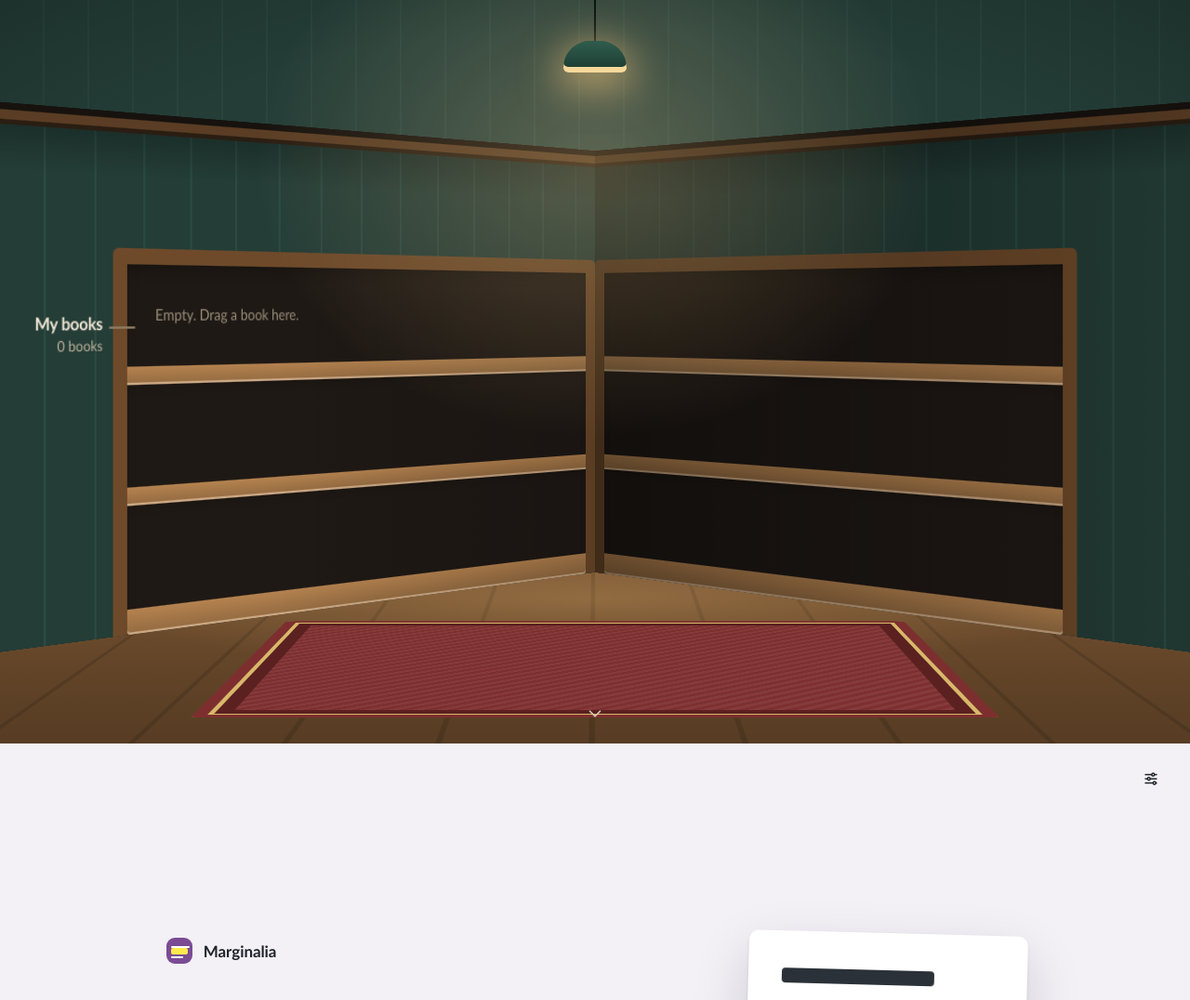
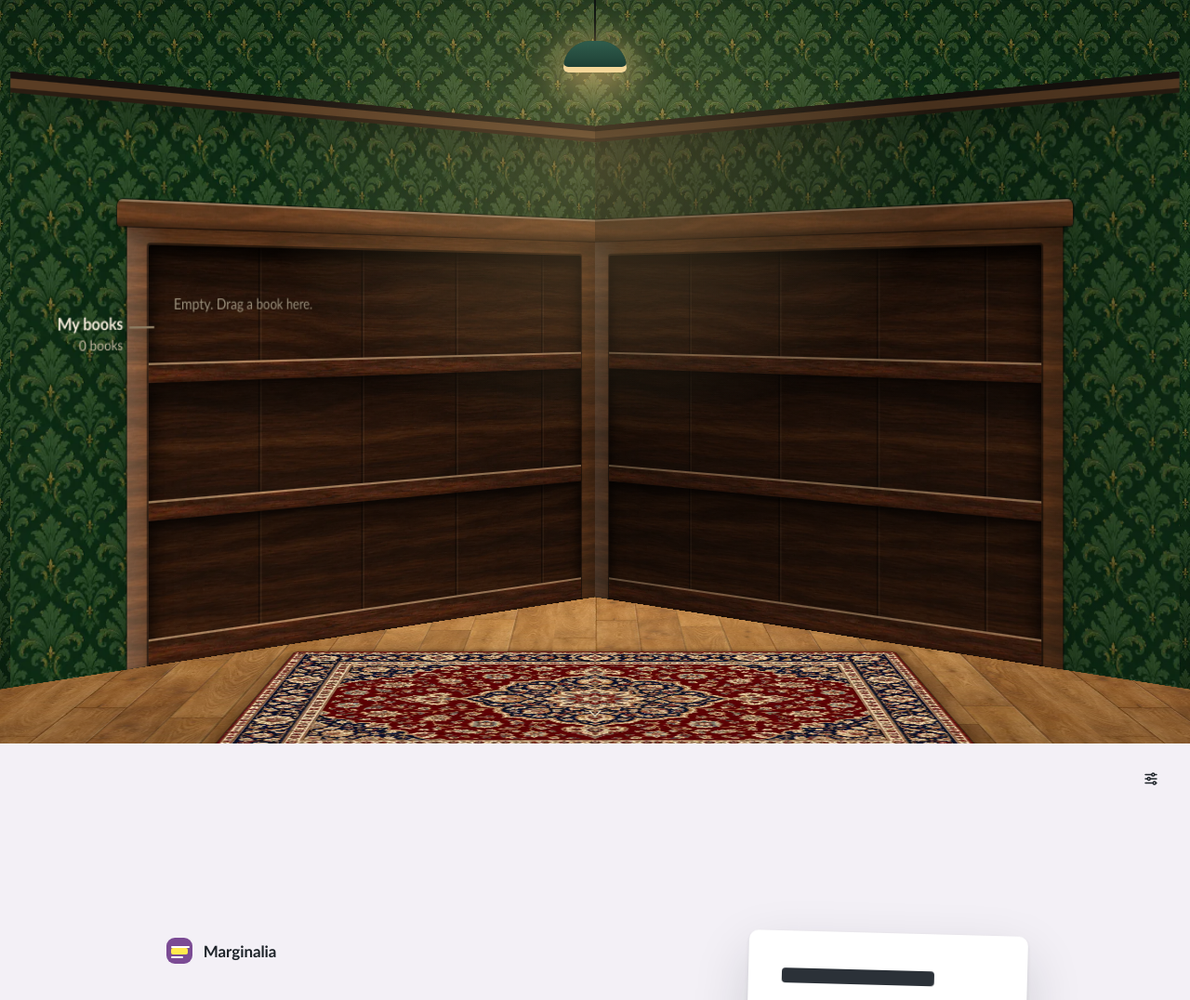
Before and after one commit to RisiMorina/article_app, a plain HTML site: page index.html in a window 1280 px wide. Shown: the top 1076 px of the page at 93% size. Drawn offline with nearby package versions, Linux system fonts and the light colour scheme.

Commit message:
Bookcases and library room textured with Higgsfield images (wood, wallpaper, floor, rug, book cloth)
Co-Authored-By: Claude Sonnet 5.5 <noreply@anthropic.com>

```diff
--- a/css/style.css
+++ b/css/style.css
@@ -485,21 +485,48 @@ body.resizing .r-body { transition: none; }
 /* two cases standing in a corner: both lean away from the middle */
 .cabinets.two .cabinet.left { transform: rotateY(-9deg); transform-origin: right center; }
 .cabinets.two .cabinet.right { transform: rotateY(9deg); transform-origin: left center; }
+/* walnut frame (generated texture), dark panelled back, shelves cut from the same wood */
 .cabinet-frame {
-  padding: 0 16px; border: solid var(--frame); border-width: 14px 14px 0; border-radius: 6px 6px 0 0;
-  background: var(--back); box-shadow: inset 0 14px 18px -12px rgb(0 0 0 / .35), inset 0 0 0 1px rgb(0 0 0 / .06);
+  position: relative; padding: 26px 22px 0; border-radius: 8px 8px 0 0;
+  background:
+    linear-gradient(90deg, rgb(255 255 255 / .16), transparent 7%, transparent 93%, rgb(0 0 0 / .28)),
+    linear-gradient(rgb(196 128 66 / .28), rgb(196 128 66 / .28)),
+    url("../images/wood.webp") 0 0 / 280px;
+  box-shadow: 0 24px 44px -18px rgb(0 0 0 / .65), 0 0 0 1px rgb(0 0 0 / .5);
+}
+/* cornice on top, a little wider than the case */
+.cabinet-frame::before {
+  content: ""; position: absolute; left: -10px; right: -10px; top: -14px; height: 24px; border-radius: 6px 6px 3px 3px;
+  background:
+    linear-gradient(rgb(255 235 200 / .35) 0 2px, transparent 2px 14px, rgb(0 0 0 / .4)),
+    linear-gradient(rgb(196 128 66 / .3), rgb(196 128 66 / .3)),
+    url("../images/wood.webp") 0 40% / 320px;
+  box-shadow: 0 8px 14px -4px rgb(0 0 0 / .6), 0 0 0 1px rgb(0 0 0 / .5);
+}
+.cabinet-inner {
+  padding: 0 14px; border-radius: 2px 2px 0 0;
+  background:
+    repeating-linear-gradient(90deg, transparent 0 118px, rgb(0 0 0 / .38) 118px 120px, rgb(255 220 170 / .06) 120px 122px),
+    linear-gradient(rgb(22 13 6 / .5), rgb(22 13 6 / .5)),
+    url("../images/wood.webp") 40px 0 / 380px;
+  box-shadow: inset 0 18px 22px -10px rgb(0 0 0 / .8), inset 14px 0 18px -10px rgb(0 0 0 / .55), inset -14px 0 18px -10px rgb(0 0 0 / .55), 0 0 0 2px rgb(0 0 0 / .5);
 }
 .shelf { transition: box-shadow .2s; }
 .shelf.drop { box-shadow: inset 0 0 0 3px var(--accent); }
 .shelf-row { position: relative; padding-top: 34px; }
+.shelf-row::before { content: ""; position: absolute; left: -14px; right: -14px; top: 0; height: 46px; background: linear-gradient(rgb(0 0 0 / .5), transparent); pointer-events: none; }
 .shelf-row.is-empty { padding-top: 12px; }
 .books { list-style: none; margin: 0; padding: 0 4px; display: flex; align-items: flex-end; gap: 3px; min-height: 176px; }
 .is-empty .books { min-height: 84px; }
 .plank {
-  height: 16px; margin: 0 -16px; background: linear-gradient(var(--wood), color-mix(in srgb, var(--wood) 82%, #000));
-  box-shadow: 0 -2px 0 color-mix(in srgb, var(--wood) 70%, #fff) inset, 0 5px 10px -6px rgb(0 0 0 / .45);
+  height: 18px; margin: 0 -14px;
+  background:
+    linear-gradient(rgb(255 225 180 / .38) 0 2px, transparent 2px 10px, rgb(0 0 0 / .38)),
+    url("../images/wood.webp") 0 30% / 340px;
+  filter: brightness(1.25) saturate(1.1);
+  box-shadow: 0 6px 10px -4px rgb(0 0 0 / .6);
 }
-.cabinet-frame > .shelf:last-child > .shelf-row:last-child .plank { height: 22px; margin: 0 -16px; border-radius: 0 0 3px 3px; }
+.cabinet-inner > .shelf:last-child > .shelf-row:last-child .plank { height: 24px; margin: 0 -14px; border-radius: 0 0 3px 3px; }
 .shelf-empty { align-self: center; padding: 0 8px 12px; color: var(--muted); font-size: 14px; }
 
 /* the shelf's name stands beside the bookcase, with a short line pointing at the shelf */
@@ -512,7 +539,7 @@ body.resizing .r-body { transition: none; }
 .case-name:hover { color: var(--accent); }
 .case-n { color: var(--muted); font-size: 12.5px; margin-top: 2px; }
 
-.book { position: relative; flex: none; width: var(--bw); height: var(--bh); transition: transform .22s cubic-bezier(.3, .7, .2, 1); }
+.book { filter: drop-shadow(2px 3px 3px rgb(0 0 0 / .55)); position: relative; flex: none; width: var(--bw); height: var(--bh); transition: transform .22s cubic-bezier(.3, .7, .2, 1); }
 .book:hover, .book:focus-within { transform: translateY(-14px); z-index: 6; }
 .book.dragging { opacity: .35; }
 .spine {
@@ -520,7 +547,9 @@ body.resizing .r-body { transition: none; }
   background:
     linear-gradient(90deg, rgb(255 255 255 / .16), transparent 20%, transparent 78%, rgb(0 0 0 / .22)),
     linear-gradient(transparent 9px, rgb(255 255 255 / .35) 9px 11px, transparent 11px calc(100% - 11px), rgb(255 255 255 / .35) calc(100% - 11px) calc(100% - 9px), transparent calc(100% - 9px)),
+    url("../images/leather.webp") 0 0 / 160px,
     var(--bg);
+  background-blend-mode: normal, normal, overlay, normal;
   box-shadow: 1px 0 2px rgb(0 0 0 / .25);
   writing-mode: vertical-rl; text-align: start; cursor: pointer;
 }
@@ -624,7 +653,7 @@ body.resizing .r-body { transition: none; }
   /* the room: deep green wallpaper with a faint stripe, darker toward the edges */
   background:
     radial-gradient(120% 90% at 50% 40%, transparent 40%, rgb(0 0 0 / .55) 100%),
-    repeating-linear-gradient(90deg, #243d37 0 46px, #28443d 46px 48px);
+    url("../images/wallpaper.webp") 0 0 / 300px;
 }
 .hero-light { position: absolute; inset: 0; pointer-events: none; z-index: 2; background: radial-gradient(520px 420px at 50% 22%, rgb(255 205 130 / .26), transparent 70%); mix-blend-mode: screen; }
 .hero-lamp { position: absolute; top: 0; left: 50%; z-index: 3; width: 0; pointer-events: none; }
@@ -639,7 +668,7 @@ body.resizing .r-body { transition: none; }
 /* two walls, 90 degrees apart: each turns 45 degrees around the corner line */
 .wall {
   position: relative; width: 700px; padding-top: 118px; transform-style: flat; color: #f3ead9; display: flex; flex-direction: column; justify-content: flex-end;
-  background: repeating-linear-gradient(90deg, #243d37 0 46px, #2b4a42 46px 48px);
+  background: url("../images/wallpaper.webp") 0 0 / 300px;
 }
 .wall::before { content: ""; position: absolute; left: 0; right: 0; top: 0; height: 56px; background: linear-gradient(#17120e 0 6px, #5a3d24 6px 14px, #2a1d12 14px 18px, transparent 18px), linear-gradient(rgb(0 0 0 / .35), transparent); pointer-events: none; }
 .wall::after { content: ""; position: absolute; inset: 0; pointer-events: none; }
@@ -657,12 +686,11 @@ body.resizing .r-body { transition: none; }
   background:
     radial-gradient(700px 520px at 50% 85%, rgb(255 205 130 / .22), transparent 70%),
     linear-gradient(0deg, transparent, rgb(0 0 0 / .45)),
-    repeating-linear-gradient(90deg, #7a5532 0 96px, #6a4a2b 96px 100px);
+    url("../images/floor.webp") 0 0 / 420px;
 }
 .rug {
-  position: absolute; left: calc(50% - 280px); bottom: 330px; width: 560px; height: 420px; border-radius: 6px; background:
-    repeating-linear-gradient(45deg, rgb(255 255 255 / .06) 0 6px, transparent 6px 12px), #7d2f2f;
-  box-shadow: inset 0 0 0 10px #7d2f2f, inset 0 0 0 14px #d8b86a, inset 0 0 0 26px #5b2020;
+  position: absolute; left: calc(50% - 280px); bottom: 330px; width: 560px; height: 420px; border-radius: 4px;
+  background: url("../images/rug.webp") center / 100% 100%; box-shadow: 0 0 0 1px rgb(0 0 0 / .4), 0 6px 18px rgb(0 0 0 / .45);
 }
 
 /* labels and empty text on the dark wall */
--- a/js/library.js
+++ b/js/library.js
@@ -88,7 +88,7 @@ const Library = {
     const inner = WALL - GUTTER - 68;
     // Books shrink so about three shelves per wall fit the screen; the whole room scales down on narrow windows.
     const vh = window.innerHeight, vw = window.innerWidth;
-    const k = Math.min(Math.max(((vh - 130 - 120 - 40) / Math.max(half, 1) - 44) / 221, 0.66), 0.9);
+    const k = Math.min(Math.max(((vh - 130 - 120 - 40) / Math.max(half, 1) - 44) / 221, 0.8), 1);
     const scale = Math.min(1, vw / 1180);
     box.style.setProperty('--k', k.toFixed(3));
     box.style.setProperty('--rs', scale.toFixed(3));
@@ -231,7 +231,7 @@ const Library = {
 
   _cabinet(shelves, width, side) {
     return h('div', { class: 'cabinet ' + side },
-      h('div', { class: 'cabinet-frame' }, ...shelves.map(s => this._shelf(s, width, side))));
+      h('div', { class: 'cabinet-frame' }, h('div', { class: 'cabinet-inner' }, ...shelves.map(s => this._shelf(s, width, side)))));
   },
 
   /** One shelf = one folder, labelled beside the bookcase. Books wrap onto an extra board when a row is full. */
```
Also changed, not shown: CLAUDE.md (+6 -0 lines), images/floor.webp (added), images/leather.webp (added), images/rug.webp (added), images/wallpaper.webp (added), images/wood.webp (added).
